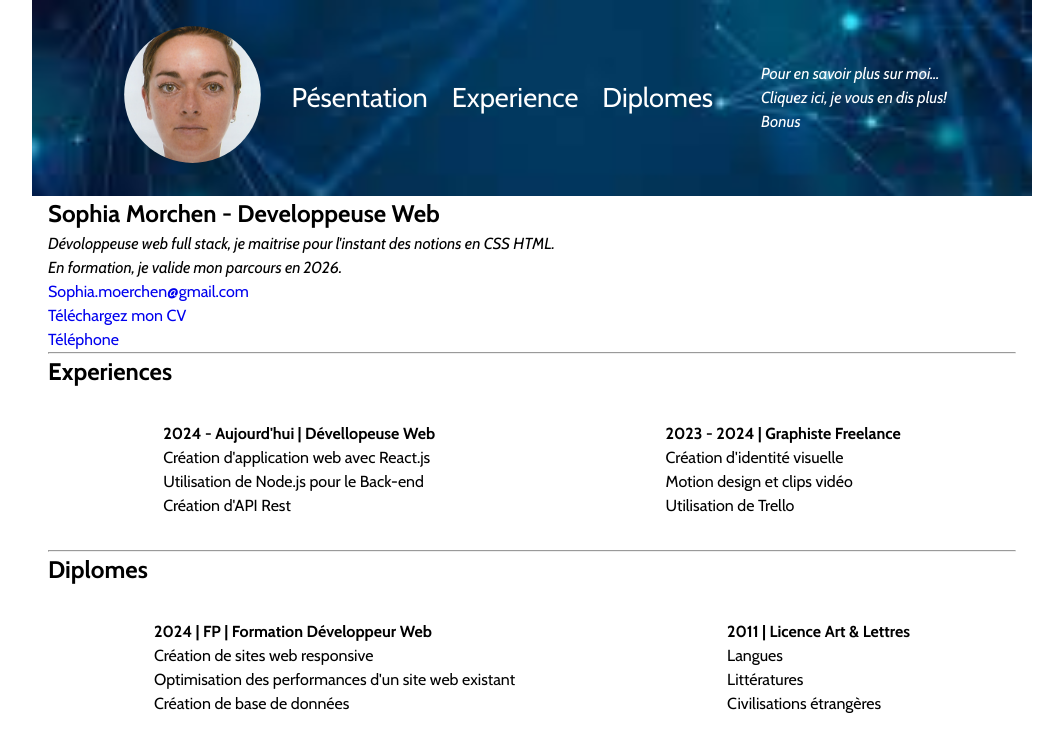
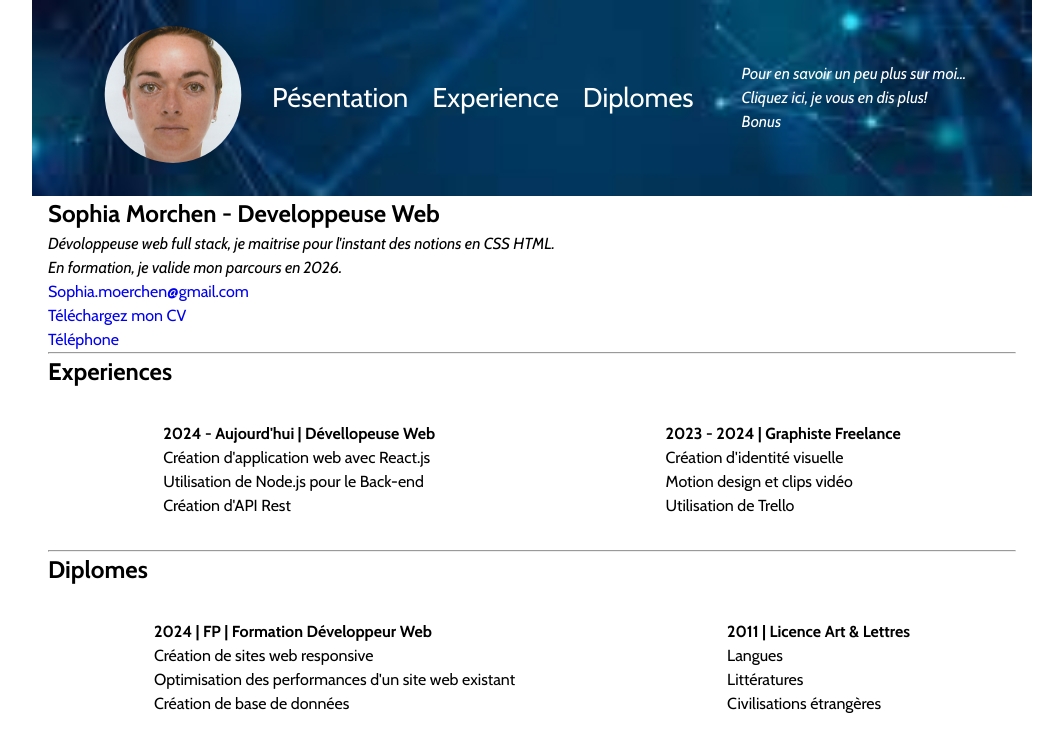
Before and after one commit to sophiamorchen/cv, a plain HTML site: page index.html in a window 1280 px wide. Shown: the top 745 px of the page, without its empty margins (108-1171 px from the left). Drawn offline with nearby package versions, Linux system fonts and the light colour scheme.

Commit message:
changements fait depuis dev

```diff
--- a/index.html
+++ b/index.html
@@ -24,7 +24,7 @@
                     <li><a href="#diplomes">Diplomes</a></li>
                 </ul>
             </nav>
-            <aside><p><em>Pour en savoir plus sur moi...<br>Cliquez ici, je vous en dis plus!<br>Bonus </em></p></aside>
+            <aside><p><em>Pour en savoir un peu plus sur moi...<br>Cliquez ici, je vous en dis plus!<br>Bonus </em></p></aside>
         </header>
 
         <main>
```
